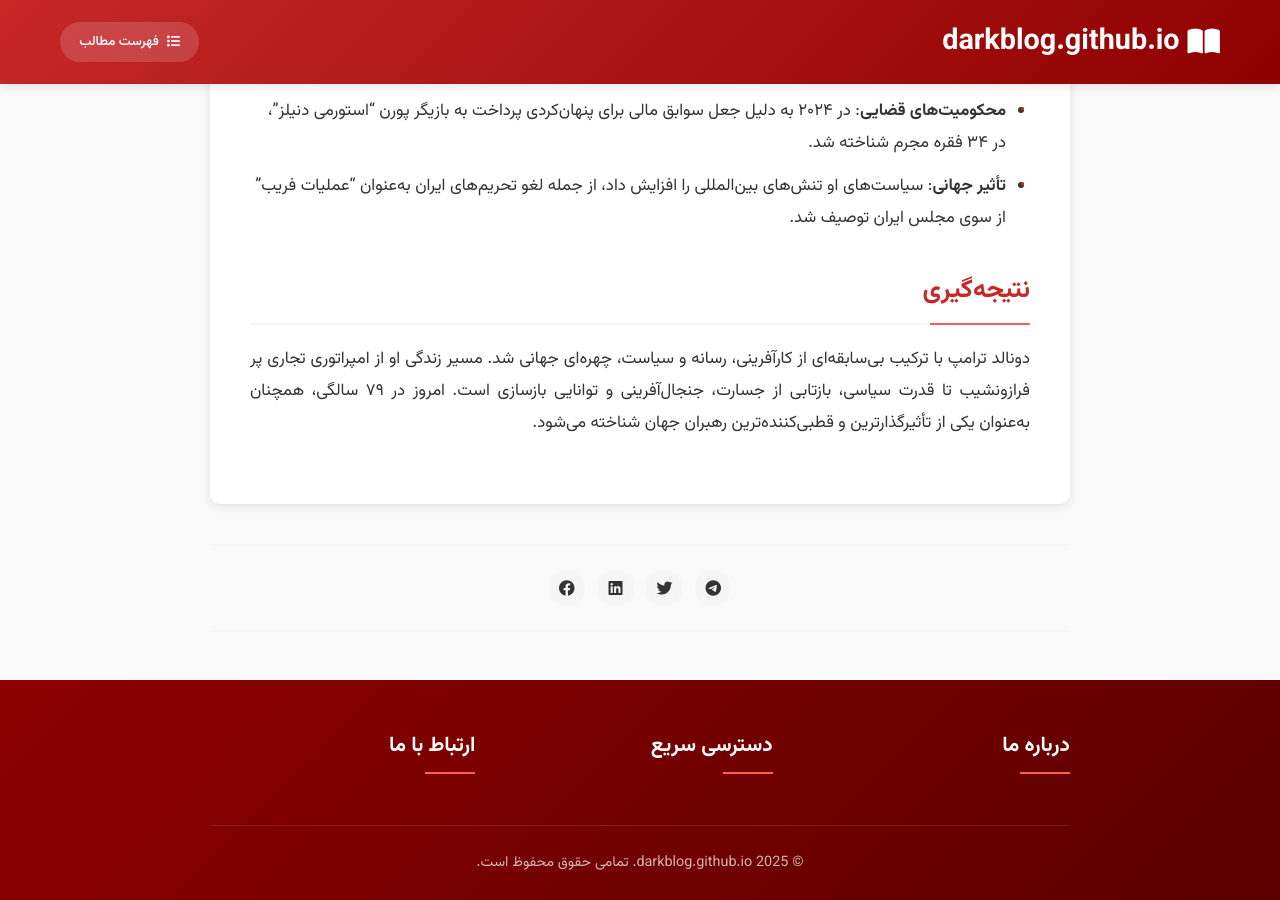
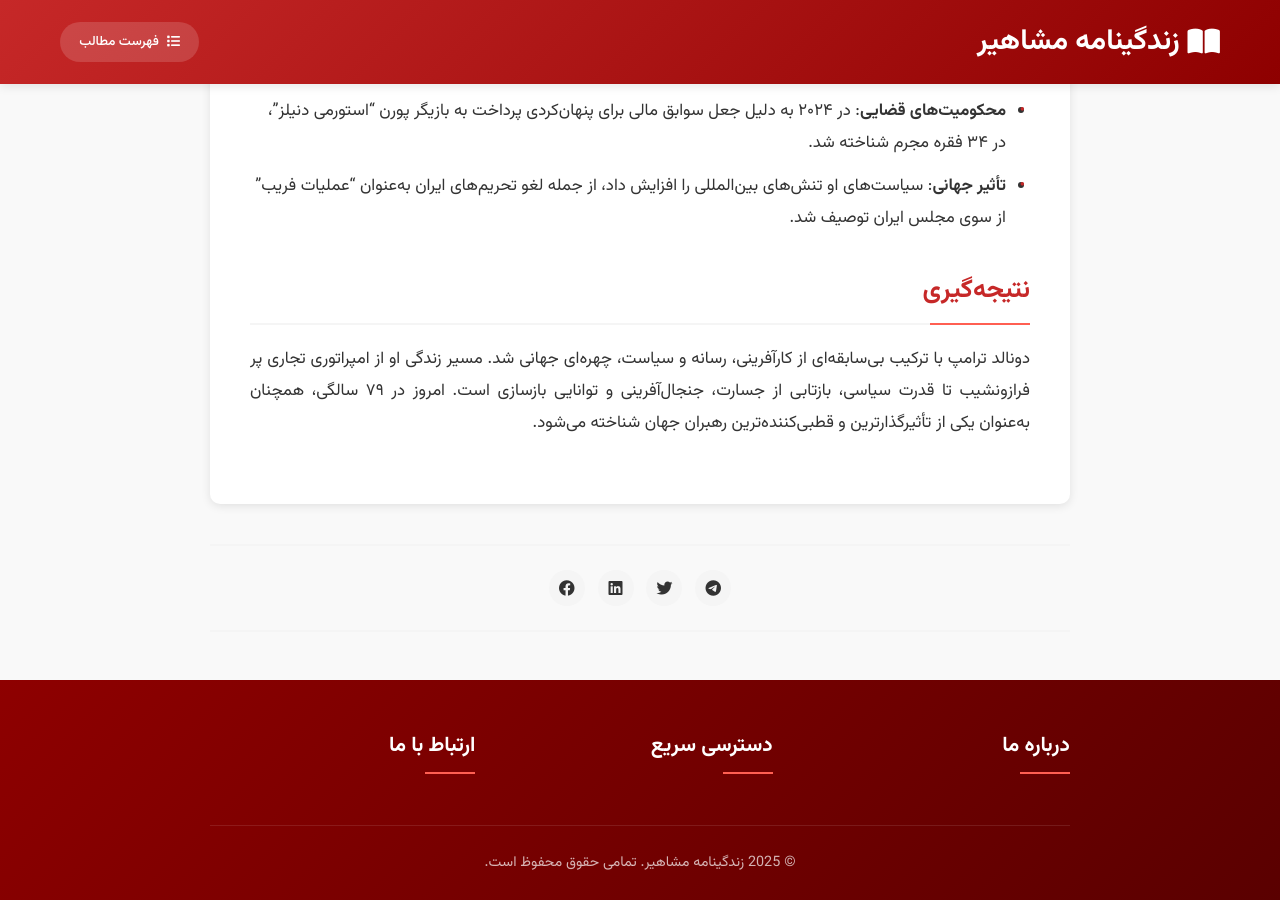
Before and after one commit to darkblog/darkblog.github.io, a Jekyll site: the page built from _posts/2025-7-3-41.md, in a window 1280 px wide and 900 px high, scrolled down 2036 px. Built offline with Jekyll 4.4.1, drawn with Linux system fonts in a browser that asks for light colours.

Commit message:
Update _config.yml

```diff
--- a/_config.yml
+++ b/_config.yml
@@ -1,3 +1,5 @@
+title: زندگینامه مشاهیر
+
 url: https://indexes.ir
 
 permalink: /:title
```
